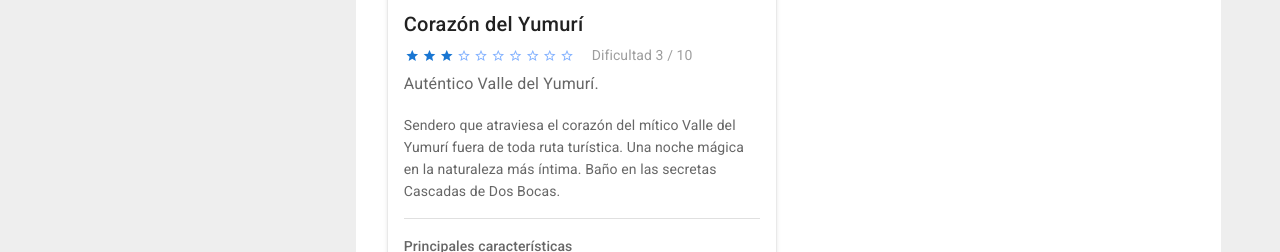
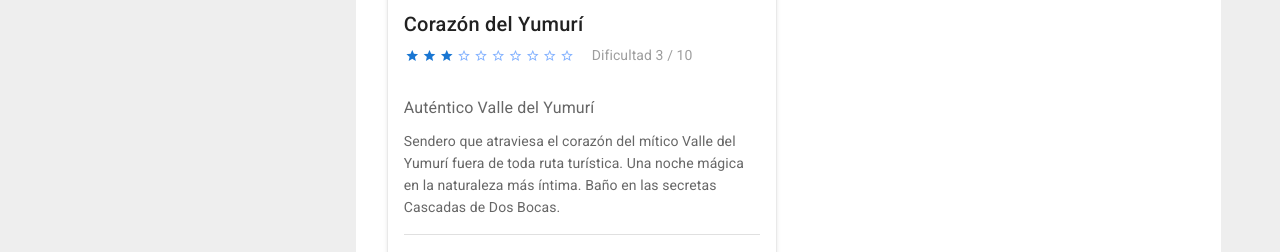
Before and after one commit to darielvicedo/nomadasxcuba, a Vue app: page /routes in a window 1280 px wide. Shown: the part 700-952 px from the top of the page. Built offline with nearby package versions, Linux system fonts and the light colour scheme.

Commit message:
imp: Routes card

```diff
--- a/src/data/routes.json
+++ b/src/data/routes.json
@@ -6,7 +6,7 @@
       {
         "title": "Corazón del Yumurí",
         "slug": "corazon-del-yumuri",
-        "subtitle": "Auténtico Valle del Yumurí.",
+        "subtitle": "Auténtico Valle del Yumurí",
         "description": "Sendero que atraviesa el corazón del mítico Valle del Yumurí fuera de toda ruta turística. Una noche mágica en la naturaleza más íntima. Baño en las secretas Cascadas de Dos Bocas.",
         "presentation": "Ruta sdsdsd sd s dsd s d",
         "cardImage": "https://lh3.googleusercontent.com/pw/ACtC-3f11lh8fQDlBS1bOSDuWGR8I2-Ov9Hzggj5kFOgk6cATAE2ysbZpBLrEoPwGznhJRUrW6G-B8AqeeTE21cbF4wG_nYG0Dt_EjpKB8vWGaCO3hHveGzVjJIMxyHJ2rgnnrCAYG3cMqNEyKGNjy3YuIGK=s963-no?authuser=0",
--- a/src/views/Routes.vue
+++ b/src/views/Routes.vue
@@ -81,8 +81,10 @@
                         Dificultad {{ item.data.difficulty }} / 10
                       </div>
                     </v-row>
+                  </v-card-text>
 
-                    <div class="my-4 subtitle-1">{{ item.subtitle }}</div>
+                  <v-card-text>
+                    <div class="my-2 subtitle-1">{{ item.subtitle }}</div>
 
                     <div>{{ item.description }}</div>
                   </v-card-text>
@@ -168,6 +170,7 @@ export default {
 .v-list-item__title {
   color: lightgray;
 }
+
 .v-list-item__title > span {
   color: white;
 }
```
